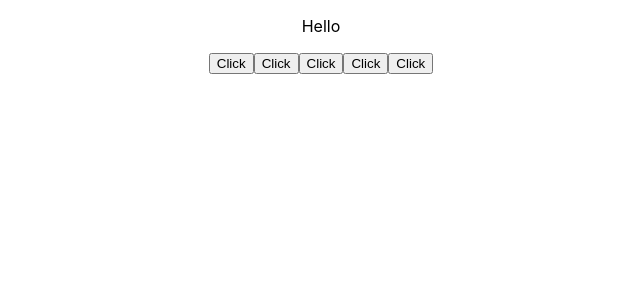
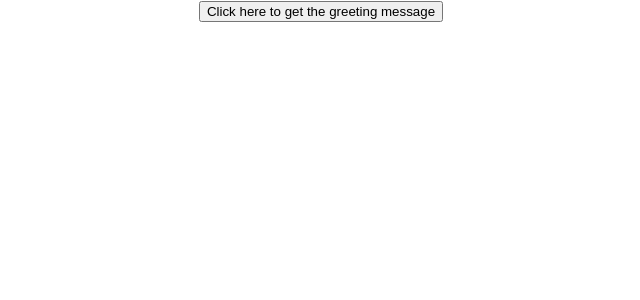
Before and after one commit to rahulak18/React-series, a React (Create React App) app in the folder ReactTutorial/my-app/: page / in a window 1280 px wide. Shown: the top 300 px of the page, without its empty margins (319-959 px from the left). Built offline with nearby package versions, Linux system fonts and the light colour scheme.

Commit message:
15 Achieving child to parent communication using methods as props

```diff
--- a/ReactTutorial/my-app/src/App.js
+++ b/ReactTutorial/my-app/src/App.js
@@ -1,10 +1,11 @@
 import './App.css';
-import MessageDisplay from './MessageDisplay';
+import ParentComponent from './Methods-as-props/ParentComponent';
+
 
 function App() {
   return (
     <div className="App">
-      <MessageDisplay />
+      <ParentComponent />
     </div>
   );
 }
--- /dev/null
+++ b/ReactTutorial/my-app/src/Methods-as-props/ChildComponent.js
@@ -0,0 +1,12 @@
+import React from 'react'
+
+const ChildComponent = (props) => {
+
+    return (
+        <div>
+            <button onClick={() => { props.greetHandler('child') }}>Click here to get the greeting message</button>
+        </div>
+    )
+}
+
+export default ChildComponent
--- /dev/null
+++ b/ReactTutorial/my-app/src/Methods-as-props/ParentComponent.js
@@ -0,0 +1,17 @@
+import React, { Component } from 'react'
+import ChildComponent from './ChildComponent'
+
+export default class ParentComponent extends Component {
+
+    greetFunction = (paramFromChild) => {
+        alert(`Hello, this is parent called by ${paramFromChild}`)
+    }
+
+    render() {
+        return (
+            <div>
+                <ChildComponent greetHandler={this.greetFunction} />
+            </div>
+        )
+    }
+}
```
